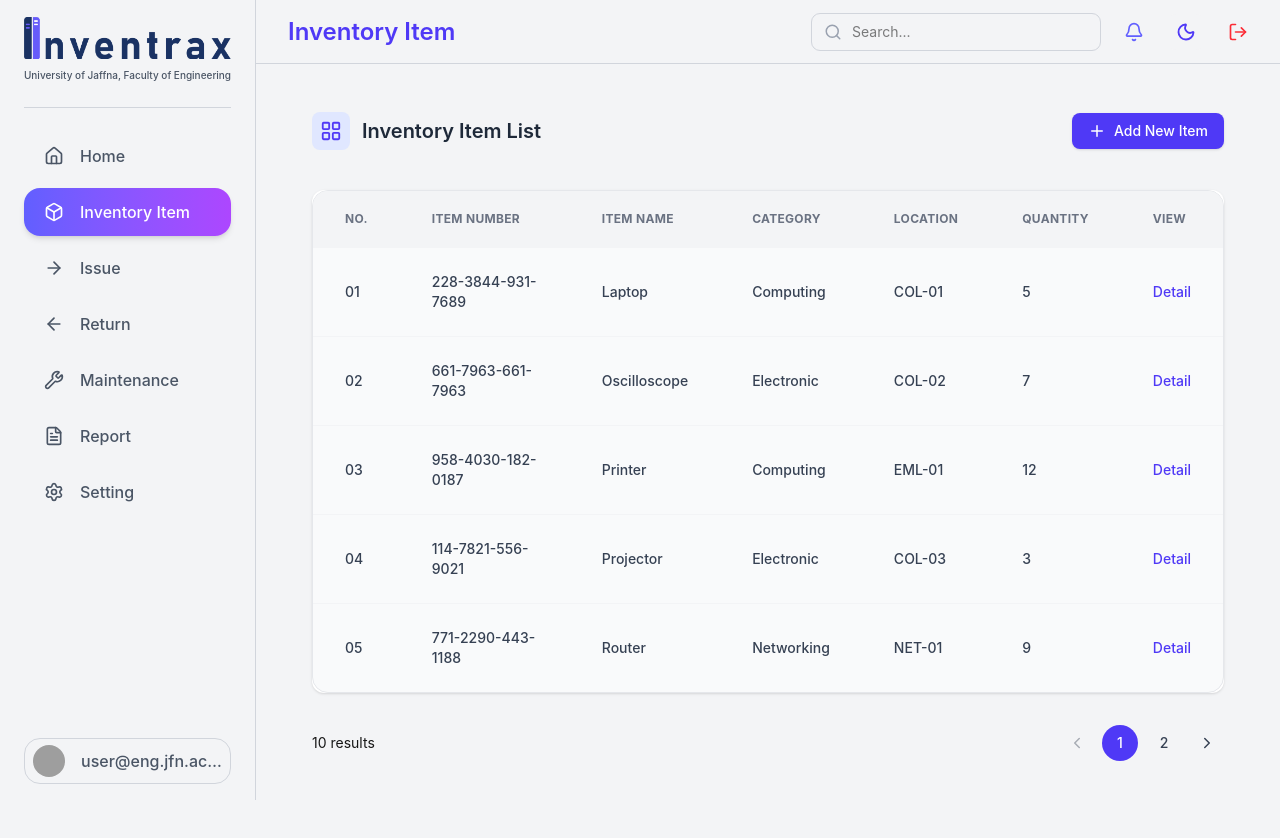
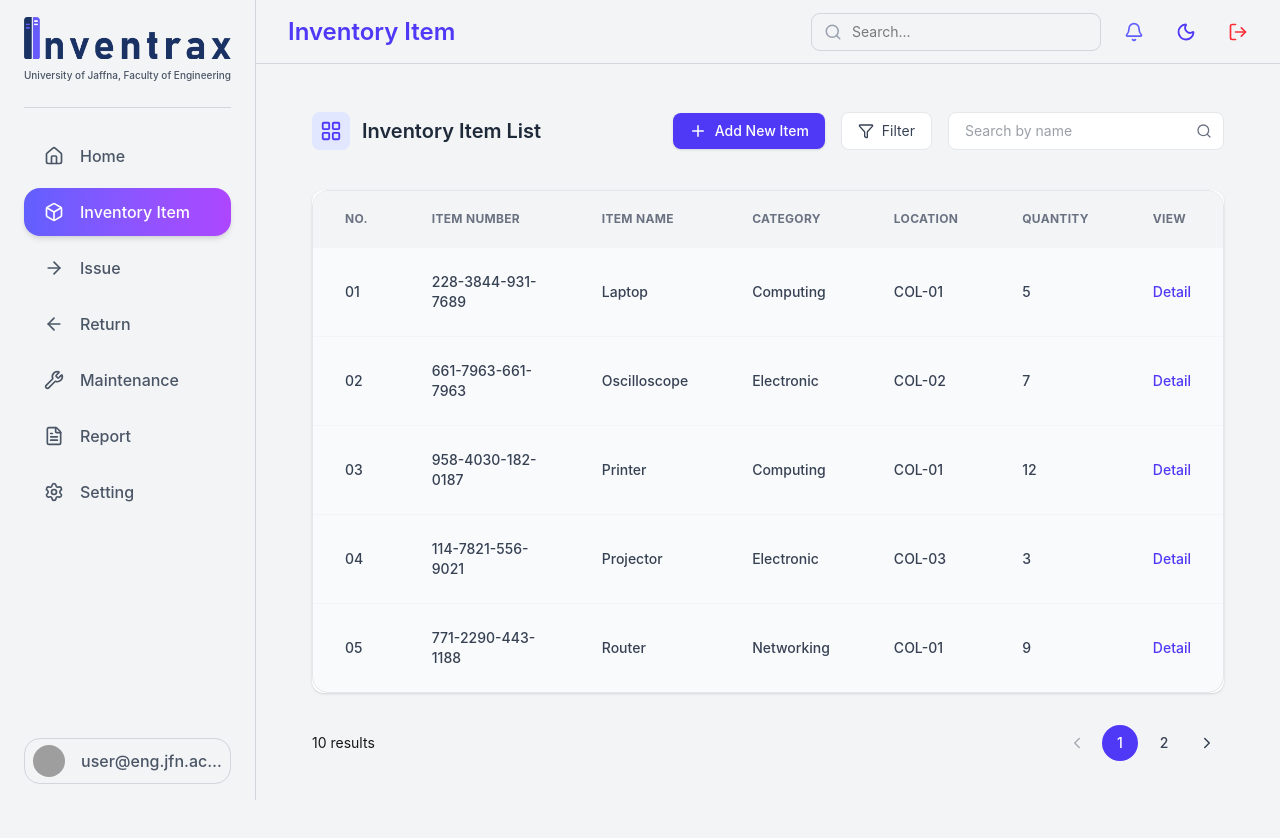
Before and after one commit to karenthiran/Inventory-Management-System, a React (Vite) app in the folder client/: page /inventory in a window 1280 px wide. Shown: the top 838 px of the page. Built offline with nearby package versions, Linux system fonts and the light colour scheme; grey boxes are pictures that could not be loaded.

Commit message:
Make filter work

```diff
--- a/client/src/pages/InventoryItem.jsx
+++ b/client/src/pages/InventoryItem.jsx
@@ -1,15 +1,46 @@
-import React, { useState } from "react";
+import React, { useState, useEffect, useRef, useMemo } from "react";
 import { useNavigate } from "react-router-dom";
 import InventoryTable from "../components/layout/inventory/InventoryTable";
 import PaginationBar from "../components/common/PaginationBar";
-import { LayoutGrid, Plus } from "lucide-react";
+import { LayoutGrid, Plus, Filter, Search, ChevronRight } from "lucide-react";
 
 const InventoryItem = () => {
   const navigate = useNavigate();
+
   const [currentPage, setCurrentPage] = useState(1);
+  const [showFilter, setShowFilter] = useState(false);
+  const [activeFilterType, setActiveFilterType] = useState(null);
+  const [selectedLocation, setSelectedLocation] = useState(null);
+  const [selectedCategory, setSelectedCategory] = useState(null);
+  const [searchTerm, setSearchTerm] = useState("");
 
+  const filterRef = useRef(null);
   const ITEMS_PER_PAGE = 5;
 
+  /* ================= Click Outside Close ================= */
+  useEffect(() => {
+    const handleClickOutside = (event) => {
+      if (filterRef.current && !filterRef.current.contains(event.target)) {
+        setShowFilter(false);
+        setActiveFilterType(null);
+      }
+    };
+
+    document.addEventListener("mousedown", handleClickOutside);
+    return () => {
+      document.removeEventListener("mousedown", handleClickOutside);
+    };
+  }, []);
+
+  /* ================= Active Filter Label (NEW LOGIC) ================= */
+  const activeFilterLabel = useMemo(() => {
+    let labels = [];
+    if (selectedLocation) labels.push(selectedLocation);
+    if (selectedCategory) labels.push(selectedCategory);
+    return labels.join(" • ");
+  }, [selectedLocation, selectedCategory]);
+
+  /* ================= Table Columns ================= */
   const tableColumns = [
     { header: "NO.", accessor: "no" },
     { header: "Item Number", accessor: "itemNumber" },
@@ -27,6 +58,7 @@ const InventoryItem = () => {
     },
   ];
 
+  /* ================= Table Data ================= */
   const tableData = [
     {
       no: "01",
@@ -49,7 +81,7 @@ const InventoryItem = () => {
       itemNumber: "958-4030-182-0187",
       itemName: "Printer",
       category: "Computing",
-      location: "EML-01",
+      location: "COL-01",
       quantity: 12,
     },
     {
@@ -65,7 +97,7 @@ const InventoryItem = () => {
       itemNumber: "771-2290-443-1188",
       itemName: "Router",
       category: "Networking",
-      location: "NET-01",
+      location: "COL-01",
       quantity: 9,
     },
     {
@@ -73,7 +105,7 @@ const InventoryItem = () => {
       itemNumber: "662-9033-781-5520",
       itemName: "Multimeter",
       category: "Electronic",
-      location: "EML-02",
+      location: "COL-02",
       quantity: 15,
     },
     {
@@ -89,7 +121,7 @@ const InventoryItem = () => {
       itemNumber: "318-7740-902-6631",
       itemName: "Keyboard",
       category: "Accessories",
-      location: "COL-05",
+      location: "COL-03",
       quantity: 25,
     },
     {
@@ -97,7 +129,7 @@ const InventoryItem = () => {
       itemNumber: "440-1288-554-9902",
       itemName: "Mouse",
       category: "Accessories",
-      location: "COL-05",
+      location: "COL-03",
       quantity: 30,
     },
     {
@@ -105,23 +137,54 @@ const InventoryItem = () => {
       itemNumber: "552-6671-223-8044",
       itemName: "Power Supply Unit",
       category: "Hardware",
-      location: "HW-01",
+      location: "COL-02",
       quantity: 8,
     },
   ];
 
-  const totalPages = Math.ceil(tableData.length / ITEMS_PER_PAGE);
+  /* ================= Dynamic Filter Options ================= */
+  const locationOptions = useMemo(
+    () => [...new Set(tableData.map((item) => item.location))],
+    [tableData],
+  );
+
+  const categoryOptions = useMemo(
+    () => [...new Set(tableData.map((item) => item.category))],
+    [tableData],
+  );
+
+  /* ================= Filtering Logic ================= */
+  let filteredData = tableData;
+
+  if (selectedLocation) {
+    filteredData = filteredData.filter(
+      (item) => item.location === selectedLocation,
+    );
+  }
+
+  if (selectedCategory) {
+    filteredData = filteredData.filter(
+      (item) => item.category === selectedCategory,
+    );
+  }
+
+  if (searchTerm.trim() !== "") {
+    filteredData = filteredData.filter((item) =>
+      item.itemName.toLowerCase().includes(searchTerm.toLowerCase()),
+    );
+  }
+
+  /* ================= Pagination ================= */
+  const totalPages = Math.ceil(filteredData.length / ITEMS_PER_PAGE);
   const startIndex = (currentPage - 1) * ITEMS_PER_PAGE;
-  const paginatedData = tableData.slice(
+  const paginatedData = filteredData.slice(
     startIndex,
     startIndex + ITEMS_PER_PAGE,
   );
 
   return (
     <div className="h-full flex flex-col px-6 py-4 bg-gray-100 dark:bg-gray-900 transition-colors duration-300">
-      {/* Header */}
-      <div className="flex items-center justify-between mb-6 shrink-0">
-        {/* Left */}
+      <div className="flex items-center justify-between mb-6 flex-wrap gap-4">
         <div className="flex items-center gap-3">
           <div className="bg-indigo-100 dark:bg-indigo-900/40 p-2 rounded-lg">
             <LayoutGrid
@@ -134,30 +197,141 @@ const InventoryItem = () => {
           </h1>
         </div>
 
-        {/* Right */}
+        <div className="flex items-center gap-4 flex-wrap">
           <button
             onClick={() => navigate("/add-item")}
-          className="flex items-center gap-2
-          bg-indigo-600 hover:bg-indigo-700
-          dark:bg-indigo-500 dark:hover:bg-indigo-600
-          text-white px-4 py-2 rounded-lg text-sm font-medium
-          transition-all duration-200 shadow-sm"
+            className="flex items-center gap-2 bg-indigo-600 hover:bg-indigo-700 dark:bg-indigo-500 dark:hover:bg-indigo-600 text-white px-4 py-2 rounded-lg text-sm font-medium transition shadow-sm"
           >
             <Plus size={18} />
             Add New Item
           </button>
+
+          {/* ================= FILTER ================= */}
+          <div className="relative" ref={filterRef}>
+            <button
+              onClick={() => setShowFilter((prev) => !prev)}
+              className="flex items-center gap-2 bg-white dark:bg-gray-800 border border-gray-200 dark:border-gray-700 rounded-lg px-4 py-2 text-sm text-gray-700 dark:text-gray-200 hover:bg-gray-50 dark:hover:bg-gray-700 transition"
+            >
+              <Filter size={16} />
+              {activeFilterLabel ? (
+                <span className="text-indigo-600 dark:text-indigo-400 font-medium">
+                  {activeFilterLabel}
+                </span>
+              ) : (
+                <span>Filter</span>
+              )}
+            </button>
+
+            {/* 🔽 Your entire existing dropdown remains exactly the same below */}
+
+            {showFilter && (
+              <div className="absolute right-0 mt-3 w-72 bg-white dark:bg-gray-800 rounded-xl shadow-xl border border-gray-200 dark:border-gray-700 z-50">
+                {!activeFilterType && (
+                  <div className="p-4 space-y-3">
+                    <div
+                      onClick={() => setActiveFilterType("location")}
+                      className="flex justify-between px-3 py-2 rounded-lg cursor-pointer hover:bg-gray-100 dark:hover:bg-gray-700"
+                    >
+                      <span>Location</span>
+                      <ChevronRight size={16} />
                     </div>
 
-      {/* Table Section */}
+                    <div
+                      onClick={() => setActiveFilterType("category")}
+                      className="flex justify-between px-3 py-2 rounded-lg cursor-pointer hover:bg-gray-100 dark:hover:bg-gray-700"
+                    >
+                      <span>Category</span>
+                      <ChevronRight size={16} />
+                    </div>
+                  </div>
+                )}
+
+                {activeFilterType === "location" && (
+                  <div className="p-4 space-y-2">
+                    {locationOptions.map((loc) => (
+                      <div
+                        key={loc}
+                        onClick={() => {
+                          setSelectedLocation(loc);
+                          setSelectedCategory(null);
+                          setCurrentPage(1);
+                          setShowFilter(false);
+                          setActiveFilterType(null);
+                        }}
+                        className="px-3 py-2 rounded-lg cursor-pointer hover:bg-indigo-100 dark:hover:bg-indigo-900/40"
+                      >
+                        {loc}
+                      </div>
+                    ))}
+                  </div>
+                )}
+
+                {activeFilterType === "category" && (
+                  <div className="p-4 space-y-2">
+                    {categoryOptions.map((cat) => (
+                      <div
+                        key={cat}
+                        onClick={() => {
+                          setSelectedCategory(cat);
+                          setSelectedLocation(null);
+                          setCurrentPage(1);
+                          setShowFilter(false);
+                          setActiveFilterType(null);
+                        }}
+                        className="px-3 py-2 rounded-lg cursor-pointer hover:bg-indigo-100 dark:hover:bg-indigo-900/40"
+                      >
+                        {cat}
+                      </div>
+                    ))}
+                  </div>
+                )}
+
+                <div
+                  onClick={() => {
+                    setSelectedLocation(null);
+                    setSelectedCategory(null);
+                    setSearchTerm(""); // also clear search
+                    setActiveFilterType(null);
+                    setShowFilter(false);
+                    setCurrentPage(1);
+                  }}
+                  className="text-red-500 text-sm px-4 py-3 cursor-pointer hover:underline border-t border-gray-200 dark:border-gray-700"
+                >
+                  Clear Filter
+                </div>
+              </div>
+            )}
+          </div>
+
+          {/* ================= SEARCH ================= */}
+          <div className="relative">
+            <input
+              type="text"
+              placeholder="Search by name"
+              value={searchTerm}
+              onChange={(e) => {
+                setSearchTerm(e.target.value);
+                setCurrentPage(1);
+              }}
+              className="bg-white dark:bg-gray-800 border border-gray-200 dark:border-gray-700 rounded-lg px-4 py-2 pr-10 text-sm text-gray-700 dark:text-gray-200 focus:outline-none focus:ring-2 focus:ring-indigo-500"
+            />
+            <Search
+              size={16}
+              className="absolute right-3 top-1/2 -translate-y-1/2 text-gray-500 dark:text-gray-400"
+            />
+          </div>
+        </div>
+      </div>
+
+      {/* ================= TABLE ================= */}
       <div className="flex-1 flex flex-col max-w-7xl mx-auto w-full pt-4">
-        <div className="flex-1 overflow-hidden bg-white dark:bg-gray-800 rounded-xl shadow-sm dark:shadow-none transition-colors duration-300">
+        <div className="flex-1 overflow-hidden bg-white dark:bg-gray-800 rounded-xl shadow-sm">
           <InventoryTable columns={tableColumns} data={paginatedData} />
         </div>
 
-        {/* Pagination */}
         <div className="mt-4">
           <PaginationBar
-            totalResults={tableData.length}
+            totalResults={filteredData.length}
             currentPage={currentPage}
             totalPages={totalPages}
             onPageChange={(page) => setCurrentPage(page)}
```
Lines whose indentation alone changed are shown as unchanged.
